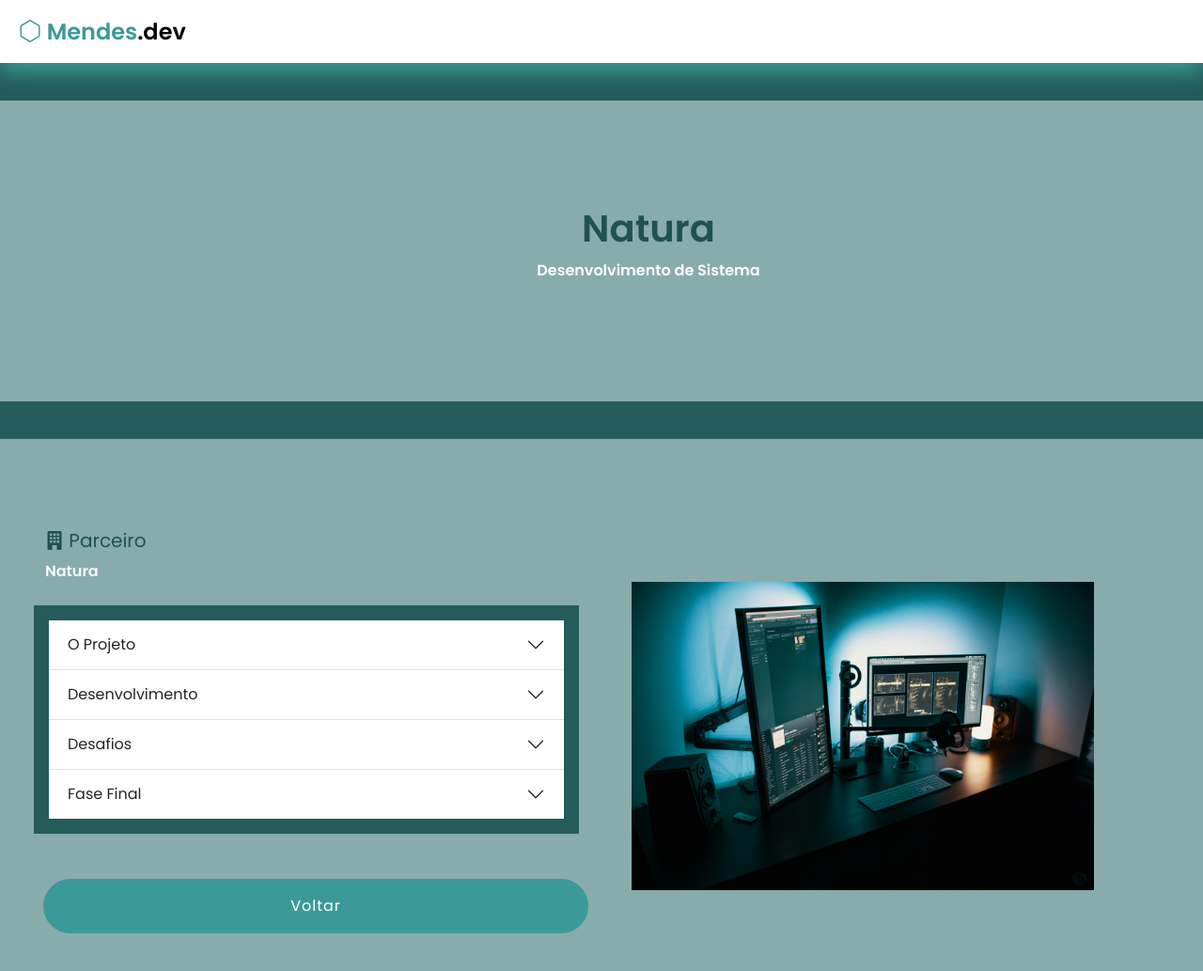
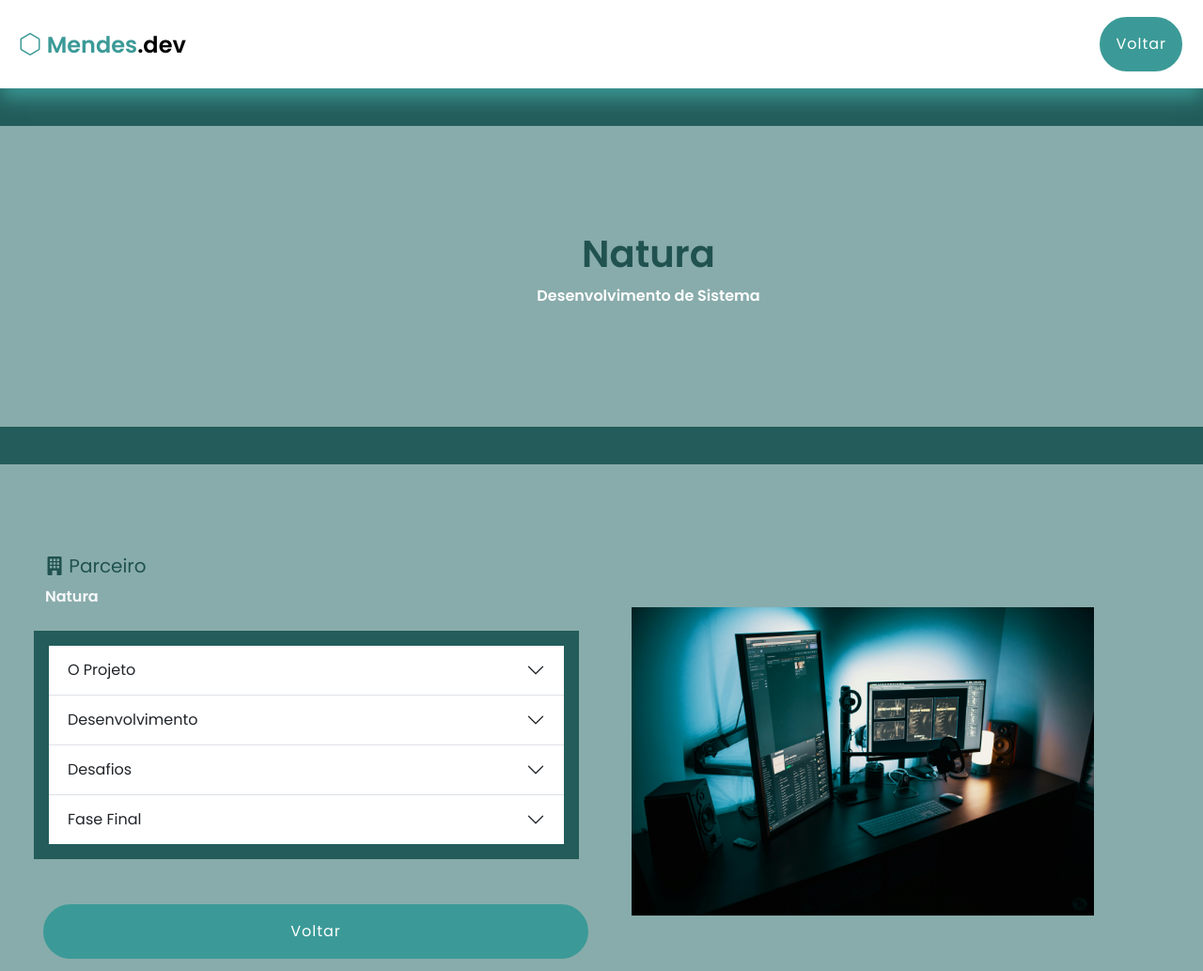
Before and after one commit to GustavoMendes225/Portf-lio_Gus, a plain HTML site: page natura.html in a window 1280 px wide. Shown: the top 1033 px of the page at 94% size. Drawn offline with nearby package versions, Linux system fonts and the light colour scheme.

Commit message:
Update natura.html

```diff
--- a/natura.html
+++ b/natura.html
@@ -31,7 +31,7 @@
             <div class="container-fluid">
               <a class="navbar-brand text-color p-2 fs-4" href="./index.html"><i class="bi bi-hexagon"></i> Mendes<span class="text-black">.dev</span>
               </a>
-
+              <a href="./index.html" class="btn"> Voltar </a>
         </nav>
     </header>
 
```
